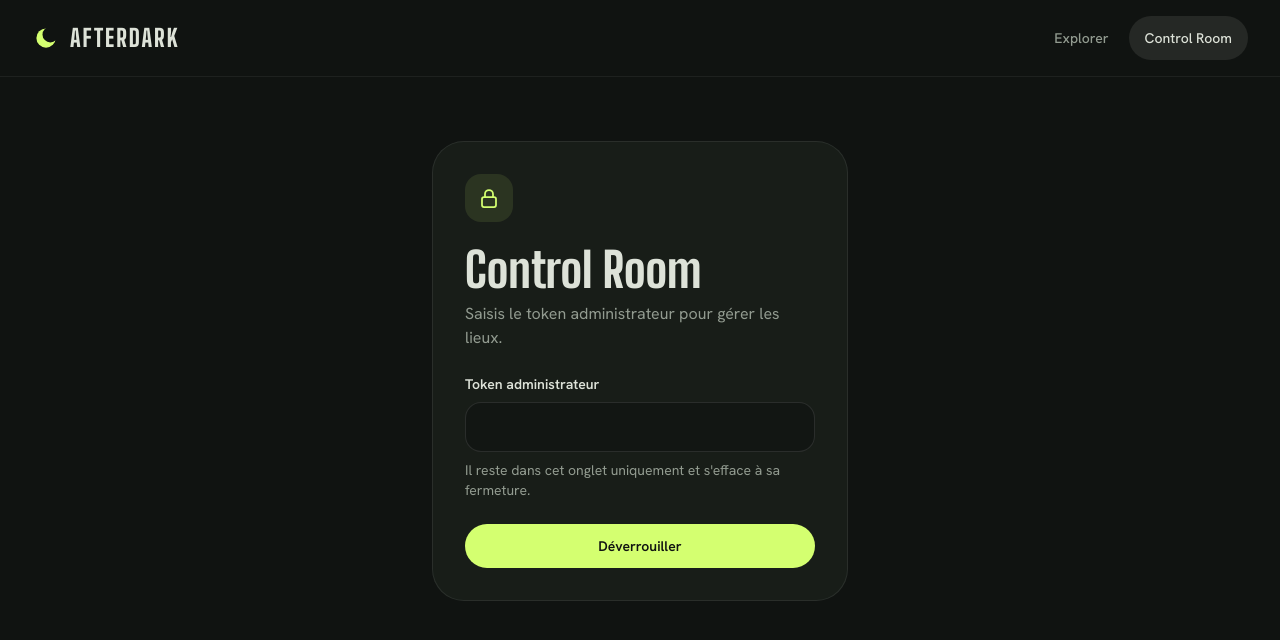
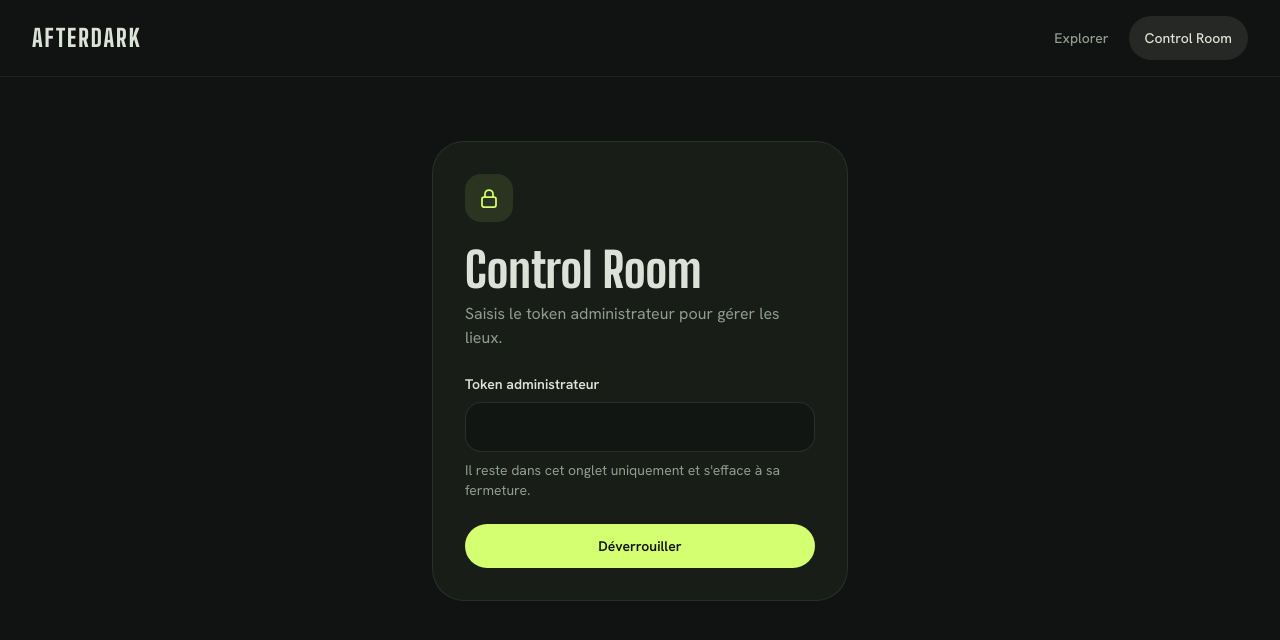
Before and after one commit to lucasrinck/teamcook-project, a React (Vite) app in the folder client/: page /admin in a window 1280 px wide. Shown: the top 640 px of the page. Built offline with nearby package versions, Linux system fonts and the light colour scheme; no server answers.

Commit message:
Simplification : retrait de l'expression régulière de la carte et du logo SVG

```diff
--- a/client/src/components/Layout.tsx
+++ b/client/src/components/Layout.tsx
@@ -1,27 +1,11 @@
 // Éléments communs aux pages : logo, navigation et pied de page.
-import { useId } from 'react';
 // Link : un lien vers une autre page du site sans recharger la page.
 // NavLink : pareil, mais il sait si sa page est la page actuelle (pour la mettre en valeur).
 import { Link, NavLink } from 'react-router';
 
-// Le logo : une lune en croissant (dessinée en SVG) + le mot AFTERDARK
+// Le logo : simplement le mot AFTERDARK, écrit avec la police des titres
 export function Logo() {
-  const maskId = useId(); // identifiant unique : le logo apparaît plusieurs fois sur la page
-  return (
-    <span className="flex items-center gap-2.5">
-      {/* Lune éclipsée : le symbole d'AFTERDARK */}
-      <svg viewBox="0 0 32 32" className="size-7 shrink-0" aria-hidden="true">
-        {/* Le masque : le blanc garde le dessin, le noir le cache. Le cercle noir "mange" la lune. */}
-        <mask id={maskId}>
-          <rect width="32" height="32" fill="white" />
-          <circle cx="21" cy="12" r="9" fill="black" />
-        </mask>
-        {/* La lune verte, avec le masque appliqué : il ne reste qu'un croissant */}
-        <circle cx="16" cy="16" r="11" fill="#D4FF70" mask={`url(#${maskId})`} />
-      </svg>
-      <span className="font-display text-xl font-extrabold tracking-[0.08em] text-mist sm:text-2xl">AFTERDARK</span>
-    </span>
-  );
+  return <span className="font-display text-xl font-extrabold tracking-[0.08em] text-mist sm:text-2xl">AFTERDARK</span>;
 }
 
 // Calcule les classes CSS d'un lien de navigation.
--- a/client/src/components/SpotMap.tsx
+++ b/client/src/components/SpotMap.tsx
@@ -45,12 +45,6 @@ function prefersReducedMotion() {
   return window.matchMedia('(prefers-reduced-motion: reduce)').matches;
 }
 
-// La couleur vient de la base : on n'accepte qu'un format #RRGGBB avant de l'insérer dans le HTML.
-// Sinon (couleur absente ou bizarre), on prend le vert acide par défaut.
-function safeColor(color: string | null) {
-  return color && /^#[0-9a-fA-F]{6}$/.test(color) ? color : '#D4FF70';
-}
-
 // Marqueur personnalisé (divIcon = du HTML stylé en CSS, voir .spot-marker dans index.css).
 // Il contient l'icône de la catégorie : l'information ne repose pas que sur la couleur.
 function createMarkerIcon(spot: Spot, selected: boolean) {
@@ -60,8 +54,9 @@ function createMarkerIcon(spot: Spot, selected: boolean) {
 
   return L.divIcon({
     className: 'spot-marker-wrapper',
-    // Le HTML du marqueur : un rond de la couleur de la catégorie (--marker-color) avec son icône
-    html: `<span class="${classes.join(' ')}" style="--marker-color: ${safeColor(spot.category.color)}">${iconSvg(spot.category.icon ?? 'map-pin')}</span>`,
+    // Le HTML du marqueur : un rond de la couleur de la catégorie (--marker-color) avec son icône.
+    // Si la catégorie n'a pas de couleur (null), on prend le vert acide par défaut.
+    html: `<span class="${classes.join(' ')}" style="--marker-color: ${spot.category.color ?? '#D4FF70'}">${iconSvg(spot.category.icon ?? 'map-pin')}</span>`,
     iconSize: [40, 40], // taille du marqueur en pixels
     iconAnchor: [20, 20], // le point du marqueur posé sur la position : son centre
   });
```
